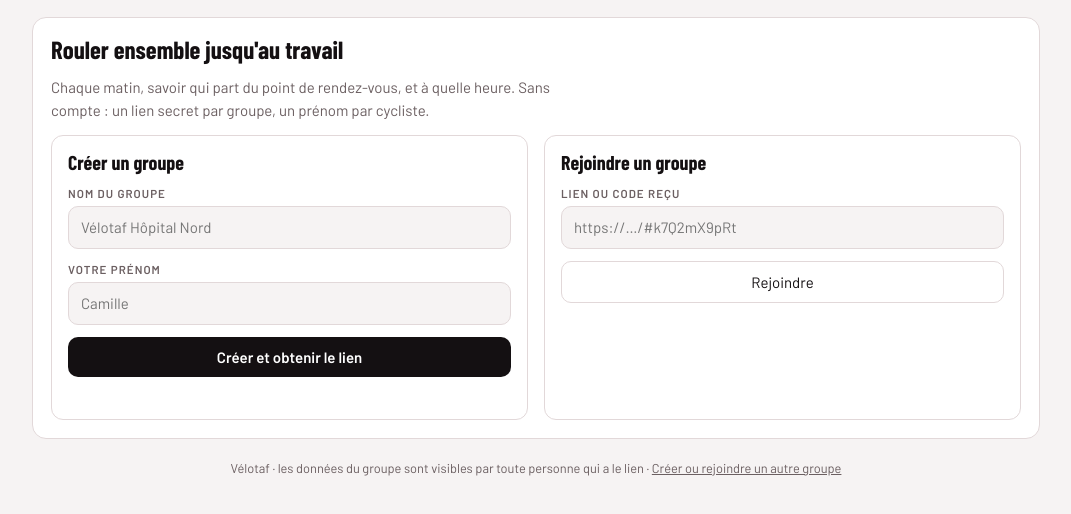
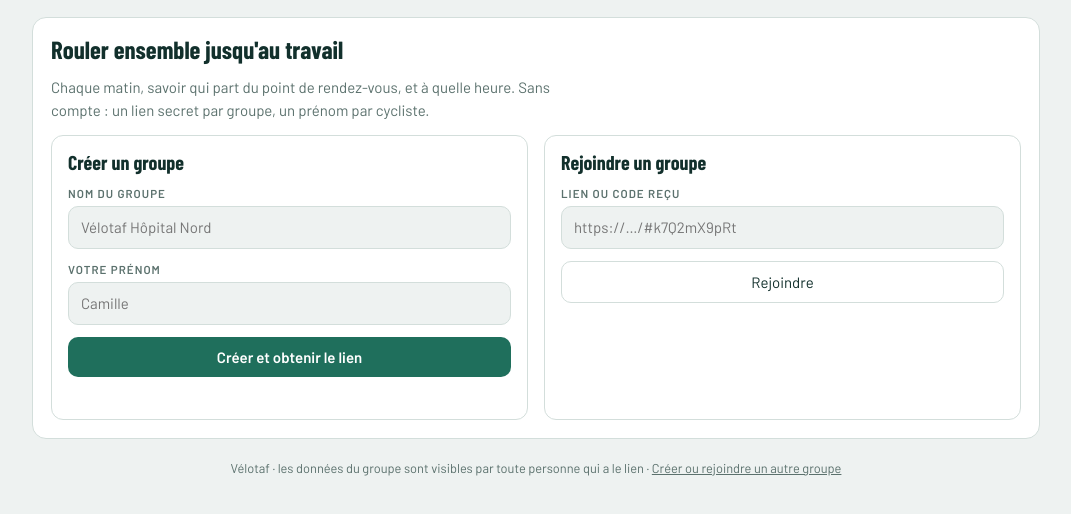
Before and after one commit to remywdm-netizen/velotaf, a plain HTML site: page index.html in a window 1280 px wide. Shown: the part 136-650 px from the top of the page, without its empty margins (104-1175 px from the left). Drawn offline with nearby package versions, Linux system fonts and the light colour scheme; a web font is replaced by a local one.

Commit message:
Retour aux couleurs vertes
Co-Authored-By: Claude Opus 5.5 <noreply@anthropic.com>
Claude-Session: https://claude.ai/code/session_01VK5axkDpCoVFMVvyFKm3Gm

```diff
--- a/index.html
+++ b/index.html
@@ -5,7 +5,7 @@
 <meta name="viewport" content="width=device-width, initial-scale=1, viewport-fit=cover">
 <title>Vélotaf</title>
 <meta name="description" content="Organisez votre groupe de vélotaf : qui roule demain, retards et kilomètres du mois.">
-<meta name="theme-color" content="#ce1126">
+<meta name="theme-color" content="#1f6f5c">
 <link rel="icon" href="icon.svg" type="image/svg+xml">
 <link rel="manifest" href="manifest.webmanifest">
 <link rel="preconnect" href="https://fonts.googleapis.com">
--- a/style.css
+++ b/style.css
@@ -1,16 +1,16 @@
-/* Rouge et noir de Monaco : en-tête rouge, accents noirs (blancs en mode sombre). */
+/* Signalétique de piste cyclable : en-tête "panneau" vert, accent jaune gilet haute visibilité. */
 :root {
-  --bg: #f6f3f3;
+  --bg: #eef2f1;
   --surface: #ffffff;
-  --ink: #141012;
-  --muted: #6b5f61;
-  --line: #e2d8d9;
-  --lane: #ce1126;
+  --ink: #12302c;
+  --muted: #5b716d;
+  --line: #d3dedb;
+  --lane: #1f6f5c;
   --lane-ink: #ffffff;
-  --vest: #141012;
-  --vest-ink: #ffffff;
-  --soft: #f4e7e8;
-  --warn: #ce1126;
+  --vest: #e4ff3a;
+  --vest-ink: #1b2400;
+  --soft: #e1ebe8;
+  --warn: #b4541c;
   --font-display: "Barlow Condensed", "Arial Narrow", system-ui, sans-serif;
   --font-body: "Barlow", system-ui, -apple-system, "Segoe UI", sans-serif;
   --font-data: "JetBrains Mono", ui-monospace, "SFMono-Regular", Menlo, monospace;
@@ -18,8 +18,8 @@
 }
 @media (prefers-color-scheme: dark) {
   :root {
-    --bg: #0d0a0b; --surface: #181213; --ink: #f2ecec; --muted: #a8999b; --line: #2e2224;
-    --lane: #e0283c; --lane-ink: #ffffff; --vest: #f2ecec; --vest-ink: #141012; --soft: #241a1c; --warn: #ff6b7a;
+    --bg: #0e1715; --surface: #15211e; --ink: #e3eeeb; --muted: #93a8a3; --line: #263632;
+    --lane: #2f9a80; --lane-ink: #04130f; --vest: #d8f23a; --vest-ink: #141b00; --soft: #1c2b27; --warn: #f08a4b;
     color-scheme: dark;
   }
 }
@@ -37,7 +37,7 @@ p { margin: 0; }
 .mono { font-family: var(--font-data); font-variant-numeric: tabular-nums; }
 button, input, textarea { font: inherit; color: inherit; }
 button { cursor: pointer; }
-:focus-visible { outline: 3px solid var(--lane); outline-offset: 2px; }
+:focus-visible { outline: 3px solid var(--vest); outline-offset: 2px; }
 
 .sign { background: var(--lane); color: var(--lane-ink); border-radius: 14px; padding: 20px 22px; display: grid; gap: 14px; position: relative; overflow: hidden; }
 .sign::after { content: ""; position: absolute; right: -40px; top: 0; bottom: 0; width: 140px; background: repeating-linear-gradient(90deg, transparent 0 18px, rgba(255,255,255,.14) 18px 30px); pointer-events: none; }
@@ -50,7 +50,7 @@ button { cursor: pointer; }
 .fact .label { color: inherit; opacity: .75; }
 .fact .v { font-weight: 600; font-size: 1.02rem; overflow-wrap: anywhere; }
 .fact .v.mono { font-size: 1.15rem; }
-.sign-btn { position: absolute; right: 14px; top: 14px; z-index: 2; background: #141012; color: #ffffff; border: 0; border-radius: 999px; padding: 6px 14px; font-weight: 600; font-size: .85rem; }
+.sign-btn { position: absolute; right: 14px; top: 14px; z-index: 2; background: var(--vest); color: var(--vest-ink); border: 0; border-radius: 999px; padding: 6px 14px; font-weight: 600; font-size: .85rem; }
 
 .banner { background: var(--soft); border: 1px dashed var(--line); border-radius: 12px; padding: 14px 16px; color: var(--muted); }
 .banner strong { color: var(--ink); }
@@ -116,7 +116,7 @@ table.week { border-collapse: separate; border-spacing: 4px; width: 100%; min-wi
 .cell { width: 100%; min-width: 54px; height: 40px; border-radius: 8px; border: 1px solid var(--line); background: var(--bg); display: flex; align-items: center; justify-content: center; gap: 3px; font-family: var(--font-data); font-size: .78rem; padding: 0 4px; }
 button.cell { border-style: dashed; }
 button.cell:hover { border-color: var(--lane); }
-.pip { white-space: nowrap; padding: 1px 5px; border-radius: 4px; background: var(--vest); color: var(--vest-ink); }
+.pip { white-space: nowrap; padding: 1px 5px; border-radius: 4px; background: var(--lane); color: var(--lane-ink); }
 .cell.past { opacity: .55; }
 .week tfoot td { text-align: center; font-family: var(--font-data); font-size: .78rem; color: var(--muted); }
 .hint { font-size: .82rem; color: var(--muted); }
@@ -125,7 +125,7 @@ button.cell:hover { border-color: var(--lane); }
 .quick button { border: 1px solid var(--line); background: var(--soft); border-radius: 999px; padding: 5px 12px; font-size: .85rem; }
 .composer { display: flex; gap: 8px; }
 .composer input { flex: 1; min-width: 0; border: 1px solid var(--line); background: var(--bg); border-radius: 10px; padding: 9px 12px; }
-.primary { background: var(--vest); color: var(--vest-ink); border: 0; border-radius: 10px; padding: 9px 16px; font-weight: 600; }
+.primary { background: var(--lane); color: var(--lane-ink); border: 0; border-radius: 10px; padding: 9px 16px; font-weight: 600; }
 .ghost { background: transparent; border: 1px solid var(--line); border-radius: 10px; padding: 9px 16px; }
 .feed { display: grid; gap: 10px; list-style: none; margin: 0; padding: 0; }
 .post { display: grid; grid-template-columns: 28px minmax(0, 1fr); gap: 10px; align-items: start; }
```
Also changed, not shown: icon.svg, manifest.webmanifest.
